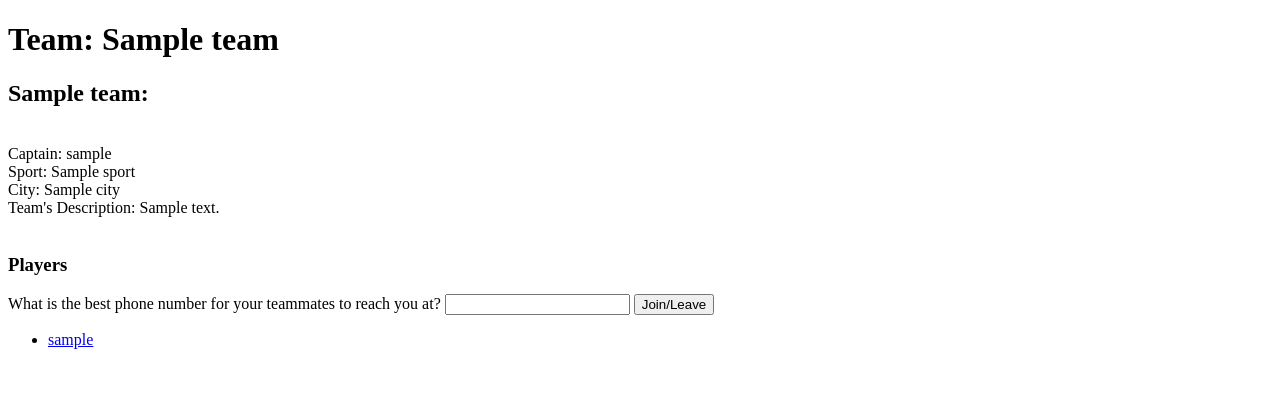
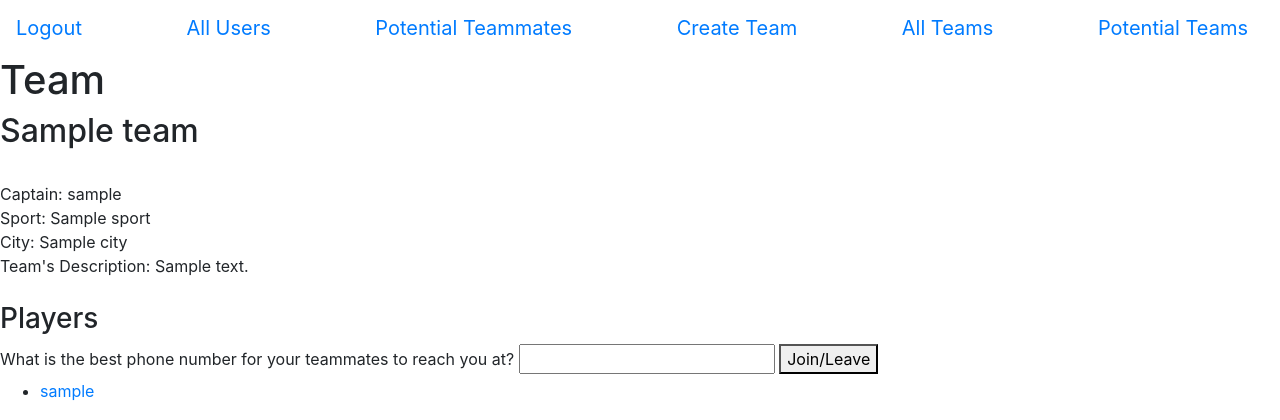
Before and after one commit to naomi397liu/Team-Connect, a Flask app: page /teams/1 in a window 1280 px wide. Shown: the top 420 px of the page. Run offline with Flask 2, Linux system fonts and the light colour scheme; tables that the repository leaves empty hold one stand-in row (values such as "Sample post").

Commit message:
Added bootstrap navbar

```diff
--- a/templates/base.html
+++ b/templates/base.html
@@ -1,10 +1,29 @@
 <!doctype html>
 <html>
   <head>
+    <meta name="viewport" content="width=device-width, initial-scale=1">
+
+    <!-- Load Bootstrap 4 -->
+    <link rel="stylesheet" href="https://cdn.jsdelivr.net/npm/bootstrap@4.5.3/dist/css/bootstrap.min.css"
+      integrity="sha384-TX8t27EcRE3e/ihU7zmQxVncDAy5uIKz4rEkgIXeMed4M0jlfIDPvg6uqKI2xXr2" crossorigin="anonymous">
+
+      <script src="http://code.jquery.com/jquery.js"></script>
+
+      <nav class="navbar">
+        <a class="navbar-brand" href="/">Logout</a>
+        <a class="navbar-brand" href="/users">All Users</a>
+        <a class="navbar-brand" href="/search_users">Potential Teammates</a>
+        <a class="navbar-brand" href="/createteam">Create Team</a>
+        <a class="navbar-brand" href="/teams">All Teams</a>
+        <a class="navbar-brand" href="/search_teams">Potential Teams</a>
+      </nav>
+
     <script src="http://code.jquery.com/jquery.js"></script>
+
     <title>
       {% block title %}{% endblock %}
     </title>
+
     <h1>{% block head %}{% endblock %}</h1>
   </head>
 
--- a/templates/team_details.html
+++ b/templates/team_details.html
@@ -1,16 +1,13 @@
-<!doctype html>
-<html>
-  <head>
-    <script src="http://code.jquery.com/jquery.js"></script>
-    <title>
-      Team: {{team.team_name}}
-    </title>
-    <h1>Team: {{team.team_name}}</h1>
+
+    {% extends 'base.html' %}
+    {% block title %}Team{% endblock %}
+    {% block head %}Team{% endblock %}
+
     <script src="/static/Add_player.js"></script>
-  </head>
 
-    <body>
-          <h2>{{team.team_name}}:</h2><br>
+  {% block body %}
+
+          <h2>{{team.team_name}}</h2><br>
           Captain: {{team.captain.username}} <br>
           Sport: {{team.sport.sport_name}}<br>
           City: {{team.city.city_name}}<br>
@@ -42,5 +39,4 @@
 
 
 
-    </body>
-</html>
+   {% endblock %}
--- a/testing.py
+++ b/testing.py
@@ -53,6 +53,12 @@ class LoginRoute(unittest.TestCase):
         self.assertEqual(result.status_code, 200)
         self.assertIn(b"Looks like you have not made an account yet!", result.data)
 
+    #all tests have to begin with test....!!
+    def test_button_add_player(self):
+        """tests that the login route is working correctly with an incorrect username"""
+        result = self.client.post("/login", data=None, follow_redirects=True)
+        self.assertEqual(result.status_code, 200)
+        # self.assertIn(b'<form action="/users" method="POST"', result.data)
 
     def tearDown(self):
         """Do at end of every test."""
```
Also changed, not shown: README.md.
